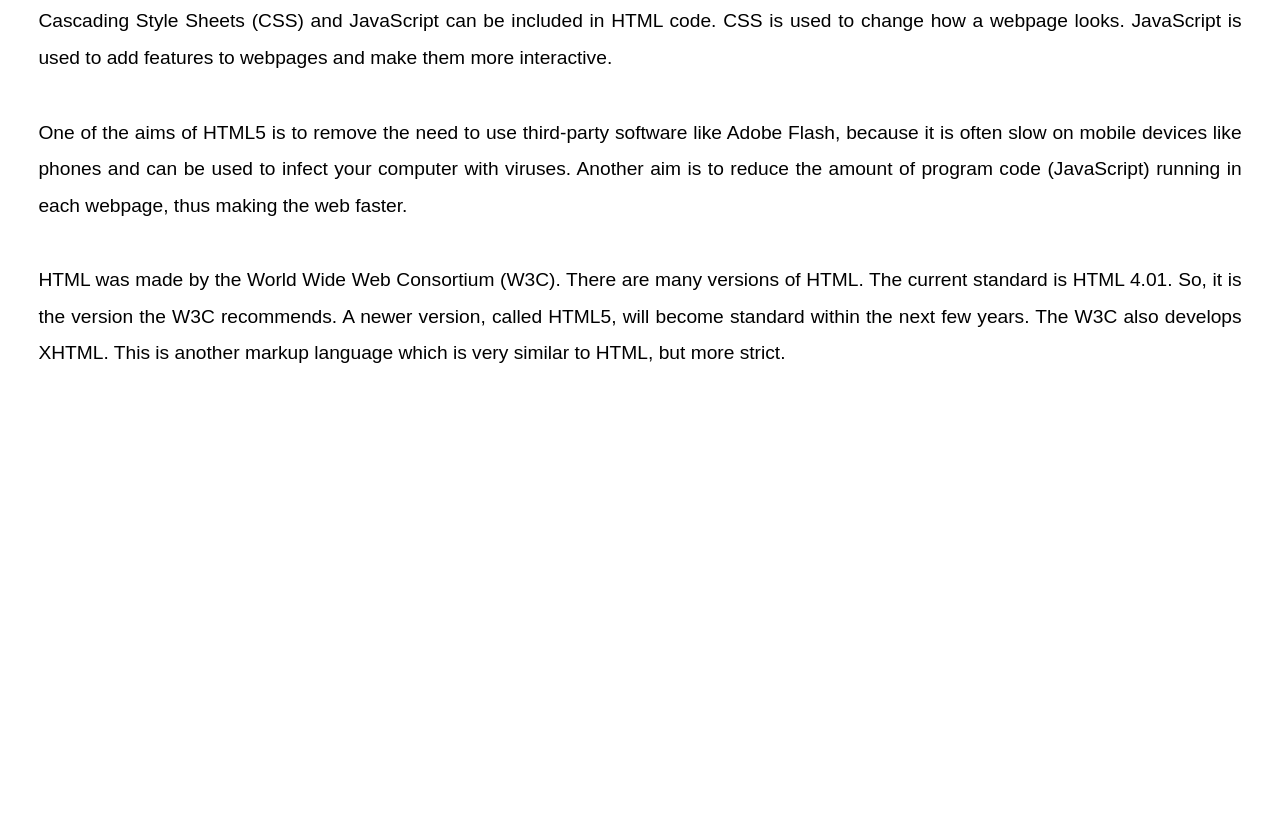
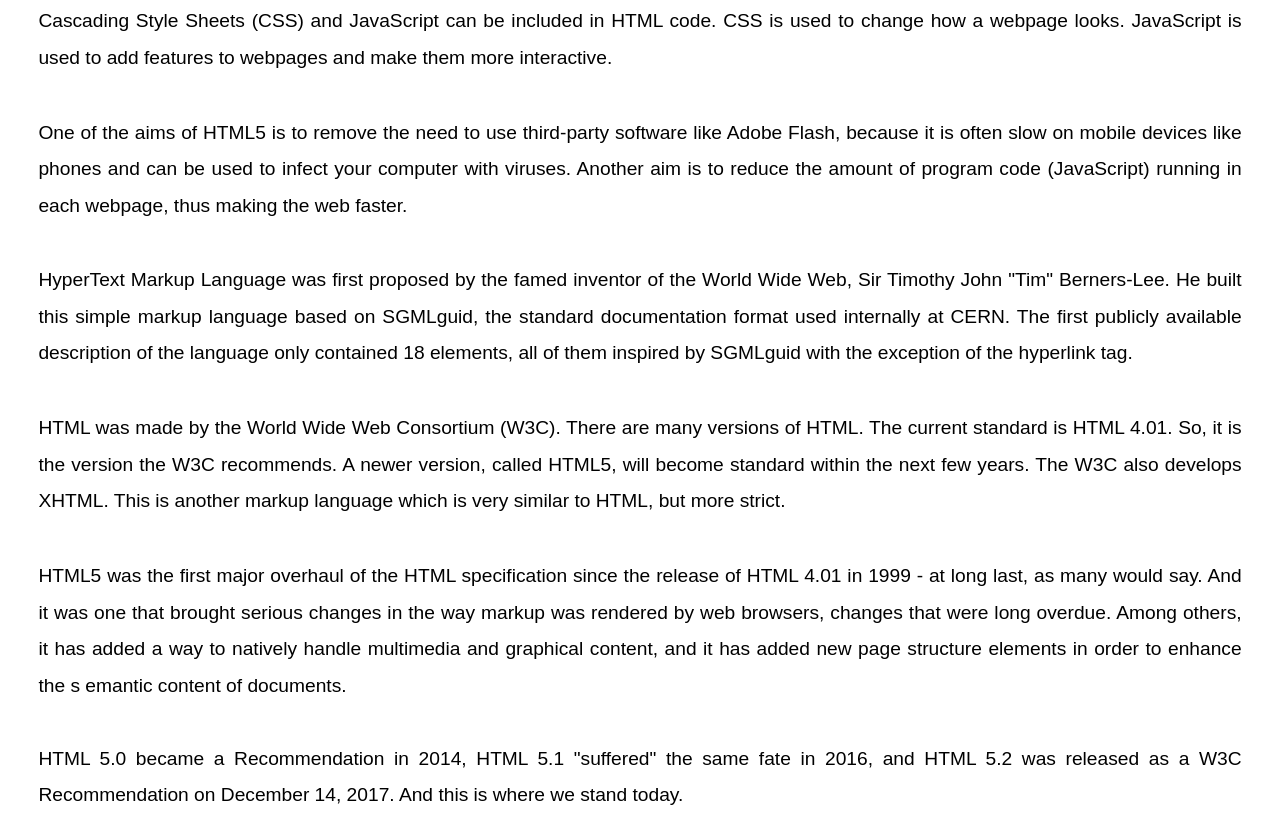
Before and after one commit to Cobrettie/Full-Screen-Animated-Landing-Page-1.0, a plain HTML site: page index.html in a window 1280 px wide. Shown: the part 983-1797 px from the top of the page. Before the commit the page ends 1355 px from the top, so only its background shows below. Drawn offline with nearby package versions, Linux system fonts and the light colour scheme.

Commit message:
Update index.html
Added more paragraph text

```diff
--- a/index.html
+++ b/index.html
@@ -46,6 +46,15 @@
 		program code (JavaScript) running in each webpage, thus
 		making the web faster.</p>
 
+	<p>
+		HyperText Markup Language was first proposed by the famed
+		inventor of the World Wide Web, Sir Timothy John "Tim" Berners-Lee.
+		He built this simple markup language based on SGMLguid, the standard
+		documentation format used internally at CERN. The first publicly
+		available description of the language only contained 18 elements,
+		all of them inspired by SGMLguid with the exception of the hyperlink tag.
+	</p>
+
 	<p>HTML was made by the World Wide Web Consortium (W3C).
 		There are many versions of HTML. The current standard is
 		HTML 4.01. So, it is the version the W3C recommends. A
@@ -54,6 +63,22 @@
 		another markup language which is very similar to HTML,
 		but more strict.</p>
 
+		<p>
+			HTML5 was the first major overhaul of the HTML specification
+			since the release of HTML 4.01 in 1999 - at long last, as
+			many would say. And it was one that brought serious changes
+			in the way markup was rendered by web browsers, changes that
+			were long overdue. Among others, it has added a way to
+			natively handle multimedia and graphical content, and it has
+			added new page structure elements in order to enhance the s
+			emantic content of documents.
+			<br>
+			<br>
+			HTML 5.0 became a Recommendation in 2014, HTML 5.1 "suffered"
+			the same fate in 2016, and HTML 5.2 was released as a W3C
+			Recommendation on December 14, 2017. And this is where we stand today.
+		</p>
+
 </body>
 
 </html>
```
